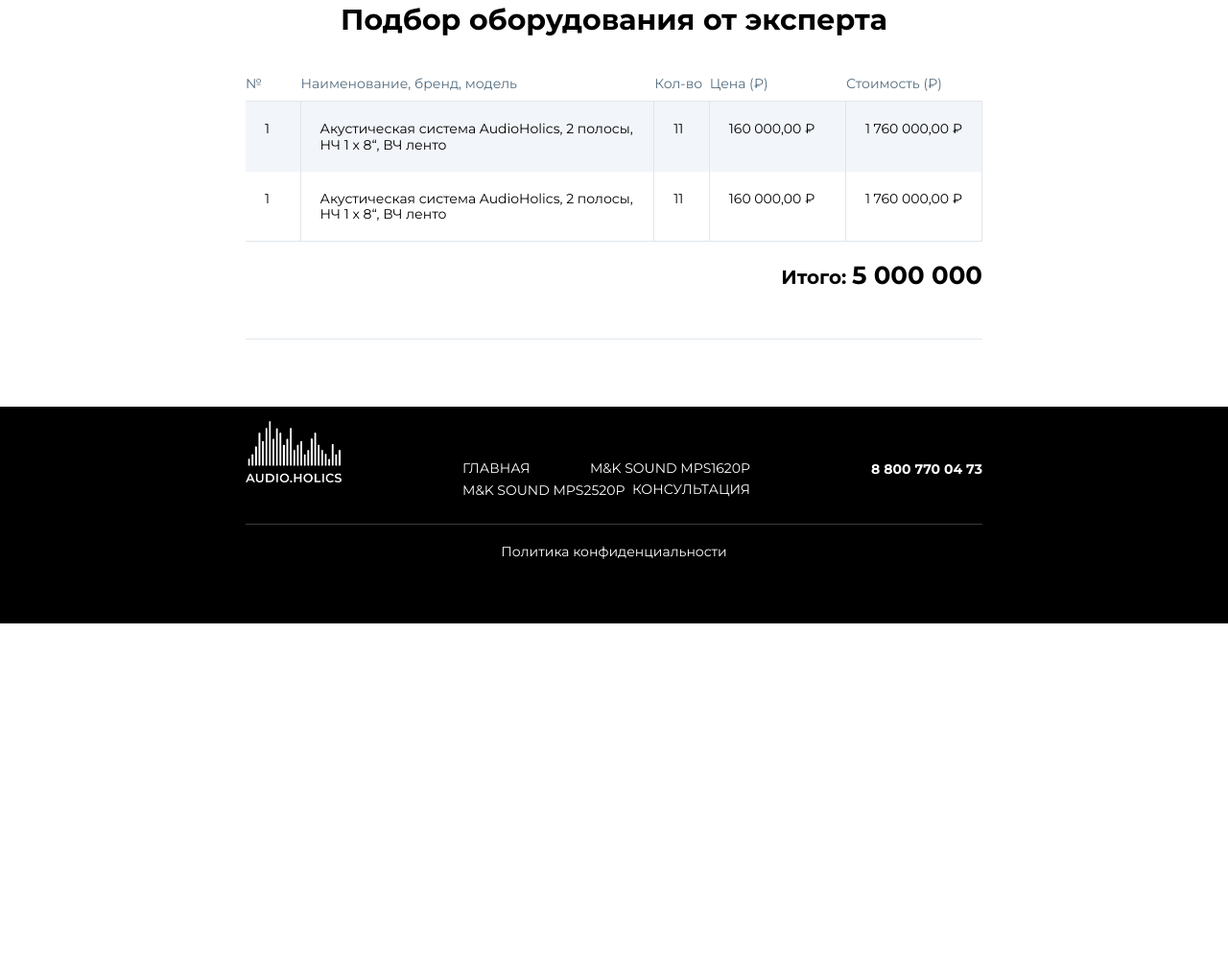
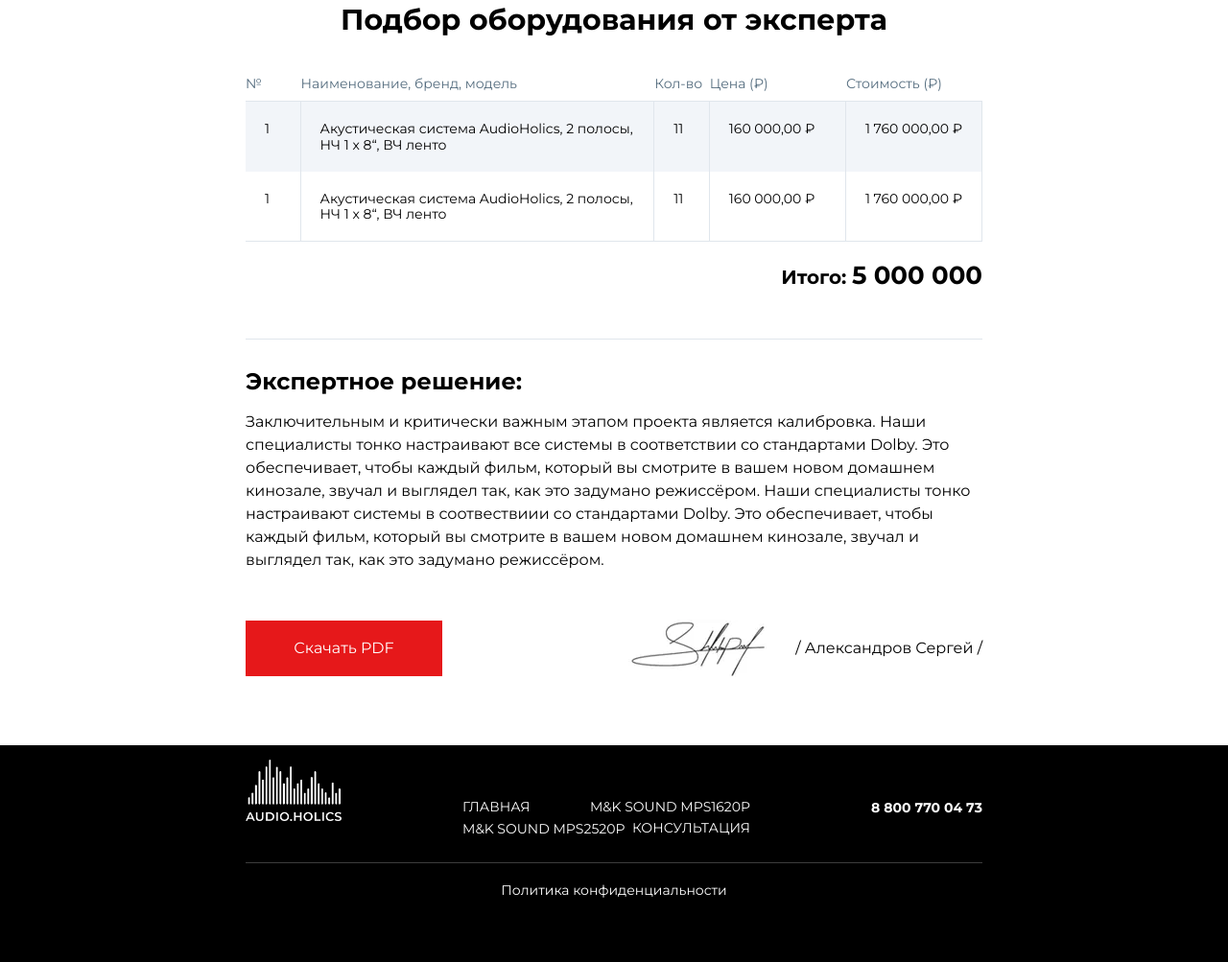
Before and after one commit to den10004/proposal, a website built with Vite: page index.html in a window 1280 px wide. Shown: the part 801-1804 px from the top of the page at 96% size. Before the commit the page ends 1451 px from the top, so only its background shows below. Built offline with nearby package versions, Linux system fonts and the light colour scheme.

Commit message:
блок эксперта

```diff
--- a/index.html
+++ b/index.html
@@ -158,6 +158,41 @@
       </section>
     </div>
 
+    <div class="layout">
+      <section class="expert">
+        <h4>Экспертное решение:</h4>
+        <p>
+          Заключительным и критически важным этапом проекта является калибровка.
+          Наши специалисты тонко настраивают все системы в соответствии со
+          стандартами Dolby. Это обеспечивает, чтобы каждый фильм, который вы
+          смотрите в вашем новом домашнем кинозале, звучал и выглядел так, как
+          это задумано режиссёром. Наши специалисты тонко настраивают системы в
+          соотвествиии со стандартами Dolby. Это обеспечивает, чтобы каждый
+          фильм, который вы смотрите в вашем новом домашнем кинозале, звучал и
+          выглядел так, как это задумано режиссёром.
+        </p>
+
+        <div class="expert__bottom">
+          <div>
+            <a
+              class="button-yellow"
+              href="./images/bg-gift.webp"
+              download="my_file_name.webp"
+            >
+              Скачать PDF
+            </a>
+          </div>
+          <div>
+            <img src="./images/signature.webp" alt="подпись" />
+
+            <p>/ Александров Сергей /</p>
+          </div>
+        </div>
+      </section>
+    </div>
+
+    <section class="consult"></section>
+
     <div class="footer-layout">
       <footer class="layout">
         <div class="footer">
--- /dev/null
+++ b/style/expert.css
@@ -0,0 +1,157 @@
+.expert {
+    margin-top: 85px;
+}
+
+.expert>h4 {
+    font-size: 24px;
+    color: var(--text);
+    font-weight: bold;
+    line-height: 1.2;
+    text-align: left;
+}
+
+.expert>p {
+    font-size: 20px;
+    color: var(--text);
+    font-weight: 400;
+    line-height: 1.5;
+    text-align: left;
+    margin-top: 50px;
+}
+
+.expert__bottom {
+    margin-top: 50px;
+    display: flex;
+    align-items: center;
+    justify-content: space-between;
+}
+
+.expert__bottom>div:first-child {
+    width: 457px;
+    color: var(--color-white);
+    font-size: 26px;
+    background-color: var(--color-btb-st);
+}
+
+.expert__bottom>div:first-child>a {
+    text-align: center;
+    display: flow;
+    padding: 35px 0;
+}
+
+
+.expert__bottom>div:last-child {
+    display: flex;
+    align-items: center;
+}
+
+.expert__bottom>div>img {
+    margin-right: 30px;
+    width: 144px;
+}
+
+.expert__bottom>div>p {
+    font-size: 20px;
+}
+
+@media screen and (max-width: 1400px) {
+    .expert {
+        margin-top: 50px;
+    }
+
+    .expert>p {
+        font-size: 18px;
+        margin-top: 30px;
+    }
+
+    .expert__bottom>div:first-child {
+        width: 262px;
+        font-size: 20px;
+    }
+
+    .expert__bottom>div:first-child>a {
+        padding: 26px 0;
+    }
+
+    .expert__bottom>div>p {
+        font-size: 18px;
+    }
+
+
+}
+
+@media screen and (max-width: 1300px) {
+    .expert {
+        margin-top: 30px;
+    }
+
+    .expert>p {
+        font-size: 16px;
+        margin-top: 15px;
+    }
+
+    .expert__bottom>div:first-child {
+        width: 205px;
+        font-size: 16px;
+    }
+
+    .expert__bottom>div:first-child>a {
+        padding: 20px 0;
+    }
+
+    .expert__bottom>div>p {
+        font-size: 16px;
+    }
+}
+
+@media screen and (max-width: 768px) {
+    .expert>p {
+        font-size: 14px;
+        margin-top: 15px;
+    }
+
+    .expert__bottom>div>img {
+        width: 115px;
+    }
+
+    .expert__bottom>div>p {
+        font-size: 14px;
+    }
+}
+
+
+@media screen and (max-width: 600px) {
+    .expert__bottom {
+        margin-top: 15px;
+        flex-direction: column-reverse;
+    }
+
+    .expert__bottom>div:first-child {
+        margin-top: 15px;
+    }
+}
+
+@media screen and (max-width: 425px) {
+    .expert__bottom>div>img {
+        margin-right: 0px;
+    }
+
+    .expert__bottom>div:last-child {
+        display: flex;
+        align-items: center;
+        justify-content: space-between;
+        width: 100%;
+    }
+}
+
+@media screen and (max-width: 350px) {
+    .expert__bottom>div:first-child {
+        width: 100%
+    }
+}
+
+@media screen and (max-width: 335px) {
+    .expert__bottom>div>img {
+        width: 90px;
+    }
+}
--- a/style/style.css
+++ b/style/style.css
@@ -1,6 +1,8 @@
 @import "./header.css";
 @import "./proposal.css";
 @import "./selection.css";
+@import "./consult.css";
+@import "./expert.css";
 @import "./footer.css";
 @import "./modals.css";
 @import "./thanks.css";
```
Also changed, not shown: images/signature.webp (added), style/consult.css (added).
